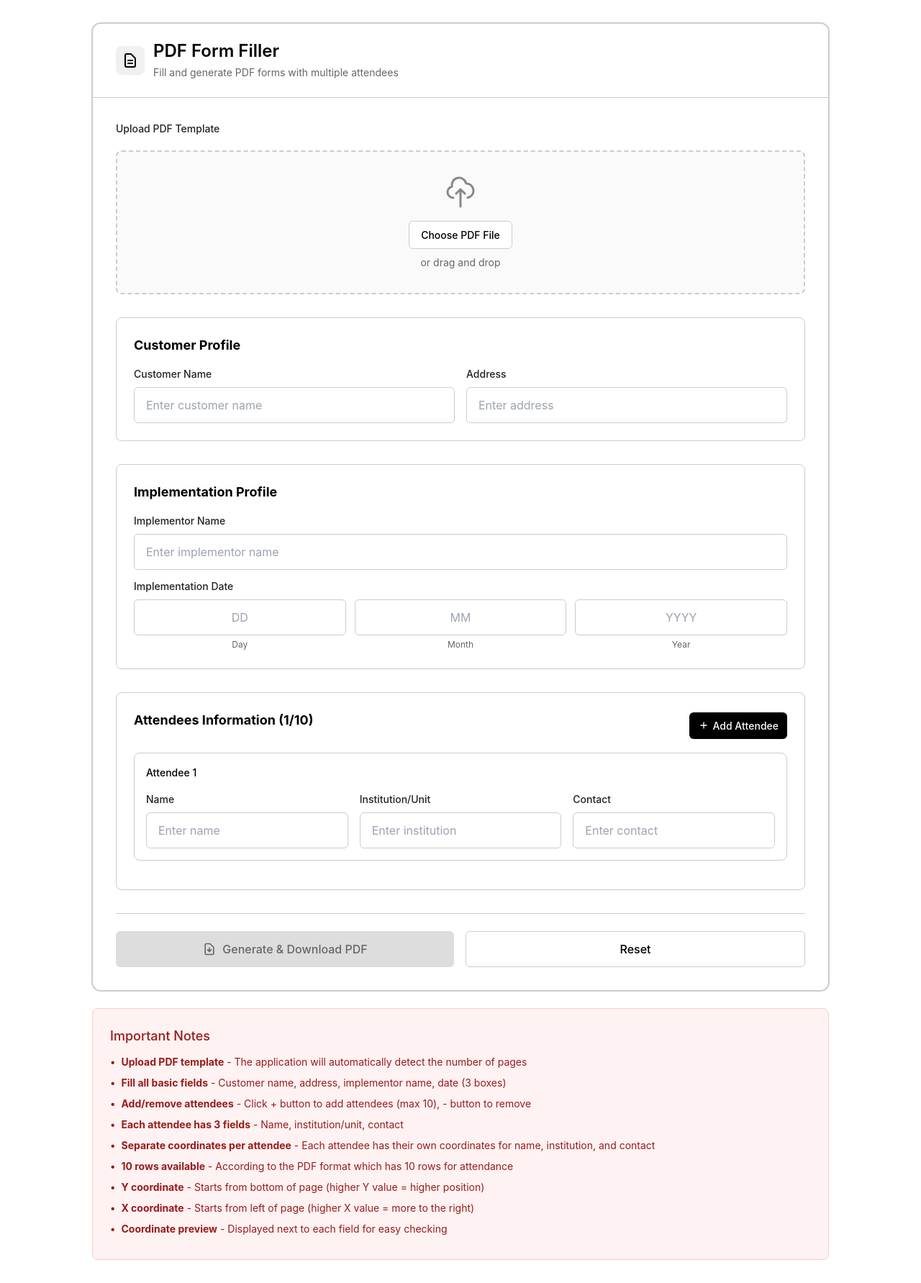
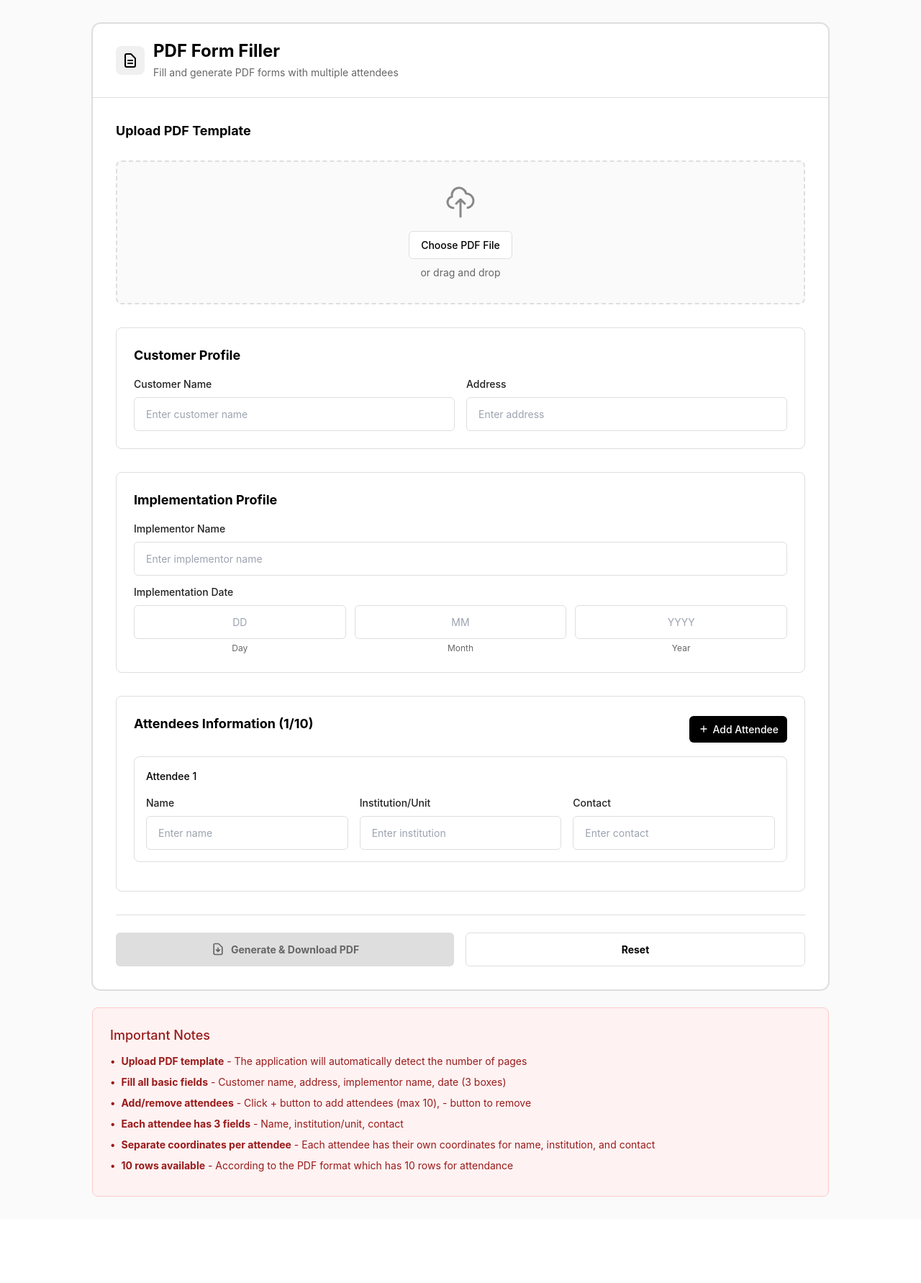
Before and after one commit to nabhylanr/BAST-v2, a React (Create React App) app: page / in a window 1280 px wide. Shown: the whole page at 72% size. After the commit the page ends 1695 px from the top, so only its background shows below. Built offline with nearby package versions, Linux system fonts and the light colour scheme.

Commit message:
feat: updated upload pdf template

```diff
--- a/src/App.js
+++ b/src/App.js
@@ -45,7 +45,7 @@ const PDFFormFiller = () => {
   const styles = {
     container: {
       minHeight: '100vh',
-      backgroundColor: '#fff',
+      backgroundColor: '#fafafa',
       padding: '32px 16px',
       fontFamily: '-apple-system, BlinkMacSystemFont, "Segoe UI", Roboto, sans-serif'
     },
@@ -56,13 +56,13 @@ const PDFFormFiller = () => {
     mainCard: {
       backgroundColor: '#fff',
       borderRadius: '12px',
-      boxShadow: '0 0 0 1px #ccc',
-      border: '1px solid #ccc',
+      boxShadow: '0 0 0 1px #dedede',
+      border: '0.5px solid #dedede',
       overflow: 'hidden'
     },
     header: {
       padding: '24px 32px',
-      borderBottom: '1px solid #ccc',
+      borderBottom: '1px solid #dedede',
       display: 'flex',
       alignItems: 'center',
       gap: '12px'
@@ -86,7 +86,7 @@ const PDFFormFiller = () => {
     },
     title: {
       fontSize: '24px',
-      fontWeight: '600',
+      fontWeight: '700',
       color: '#000',
       margin: 0,
       lineHeight: '1.2'
@@ -111,7 +111,7 @@ const PDFFormFiller = () => {
       backgroundColor: '#ffffffff',
       borderRadius: '8px',
       padding: '24px',
-      border: '1px solid #ccc'
+      border: '1px solid #dedede'
     },
     sectionTitle: {
       fontSize: '18px',
@@ -129,9 +129,9 @@ const PDFFormFiller = () => {
     input: {
       width: '100%',
       padding: '12px 16px',
-      border: '1px solid #ccc',
+      border: '1px solid #dedede',
       borderRadius: '6px',
-      fontSize: '16px',
+      fontSize: '14px',
       backgroundColor: '#fff',
       transition: 'border-color 0.2s, box-shadow 0.2s',
       outline: 'none',
@@ -139,7 +139,7 @@ const PDFFormFiller = () => {
       color: '#000'
     },
     inputFocus: {
-      borderColor: '#000',
+      borderColor: '#dedede',
       boxShadow: '0 0 0 2px rgba(0, 0, 0, 0.1)'
     },
     grid: {
@@ -153,7 +153,7 @@ const PDFFormFiller = () => {
       gridTemplateColumns: 'repeat(3, 1fr)'
     },
     uploadArea: {
-      border: '2px dashed #ccc',
+      border: '2px dashed #dedede',
       borderRadius: '8px',
       padding: '32px',
       textAlign: 'center',
@@ -171,7 +171,7 @@ const PDFFormFiller = () => {
       display: 'inline-flex',
       alignItems: 'center',
       padding: '8px 16px',
-      border: '1px solid #ccc',
+      border: '1px solid #dedede',
       borderRadius: '6px',
       backgroundColor: '#fff',
       color: '#000',
@@ -205,9 +205,9 @@ const PDFFormFiller = () => {
     dateInput: {
       width: '100%',
       padding: '12px 16px',
-      border: '1px solid #ccc',
+      border: '1px solid #dedede',
       borderRadius: '6px',
-      fontSize: '16px',
+      fontSize: '14px',
       backgroundColor: '#fff',
       textAlign: 'center',
       outline: 'none',
@@ -228,7 +228,7 @@ const PDFFormFiller = () => {
     },
     attendeeCard: {
       backgroundColor: '#fff',
-      border: '1px solid #ccc',
+      border: '1px solid #dedede',
       borderRadius: '8px',
       padding: '16px',
       marginBottom: '16px'
@@ -264,7 +264,7 @@ const PDFFormFiller = () => {
       padding: '6px 8px',
       backgroundColor: '#f0f0f0',
       color: '#000',
-      border: '1px solid #ccc',
+      border: '1px solid #dedede',
       borderRadius: '4px',
       fontSize: '12px',
       fontWeight: '500',
@@ -272,7 +272,7 @@ const PDFFormFiller = () => {
       transition: 'background-color 0.2s'
     },
     buttonDisabled: {
-      backgroundColor: '#ddd',
+      backgroundColor: '#dedede',
       cursor: 'not-allowed',
       color: '#666'
     },
@@ -280,7 +280,7 @@ const PDFFormFiller = () => {
       display: 'flex',
       gap: '16px',
       paddingTop: '24px',
-      borderTop: '1px solid #ccc'
+      borderTop: '1px solid #dedede'
     },
     buttonLarge: {
       flex: 1,
@@ -288,8 +288,8 @@ const PDFFormFiller = () => {
       alignItems: 'center',
       justifyContent: 'center',
       padding: '12px 24px',
-      fontSize: '16px',
-      fontWeight: '500',
+      fontSize: '14px',
+      fontWeight: '700',
       borderRadius: '6px',
       cursor: 'pointer',
       transition: 'all 0.2s',
@@ -303,16 +303,16 @@ const PDFFormFiller = () => {
     buttonLargeSecondary: {
       backgroundColor: '#fff',
       color: '#000',
-      border: '1px solid #ccc'
+      border: '1px solid #dedede'
     },
     preview: {
       paddingTop: '24px',
-      borderTop: '1px solid #ccc'
+      borderTop: '1px solid #dedede'
     },
     iframe: {
       width: '100%',
       height: '384px',
-      border: '1px solid #ccc',
+      border: '1px solid #dedede',
       borderRadius: '8px'
     },
     infoCard: {
@@ -584,7 +584,7 @@ const PDFFormFiller = () => {
           <div style={styles.content}>
             {/* Upload Section */}
             <div style={styles.section}>
-              <label style={styles.label}>Upload PDF Template</label>
+              <label style={styles.sectionTitle}>Upload PDF Template</label>
               <div
                 style={styles.uploadArea}
                 onClick={() => fileInputRef.current?.click()}
@@ -965,18 +965,6 @@ const PDFFormFiller = () => {
               <span style={styles.bullet}>•</span>
               <span><strong>10 rows available</strong> - According to the PDF format which has 10 rows for attendance</span>
             </li>
-            <li style={styles.infoItem}>
-              <span style={styles.bullet}>•</span>
-              <span><strong>Y coordinate</strong> - Starts from bottom of page (higher Y value = higher position)</span>
-            </li>
-            <li style={styles.infoItem}>
-              <span style={styles.bullet}>•</span>
-              <span><strong>X coordinate</strong> - Starts from left of page (higher X value = more to the right)</span>
-            </li>
-            <li style={styles.infoItem}>
-              <span style={styles.bullet}>•</span>
-              <span><strong>Coordinate preview</strong> - Displayed next to each field for easy checking</span>
-            </li>
           </ul>
         </div>
       </div>
```
